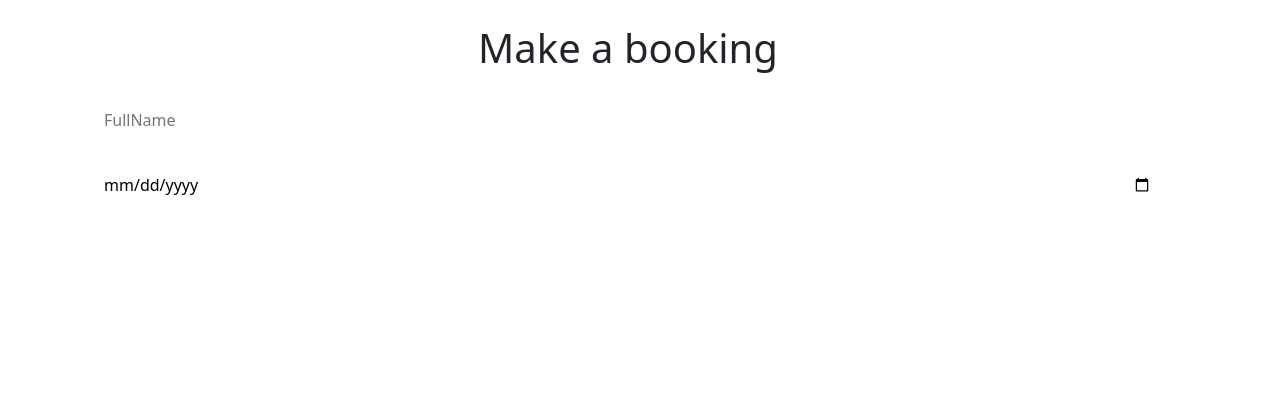
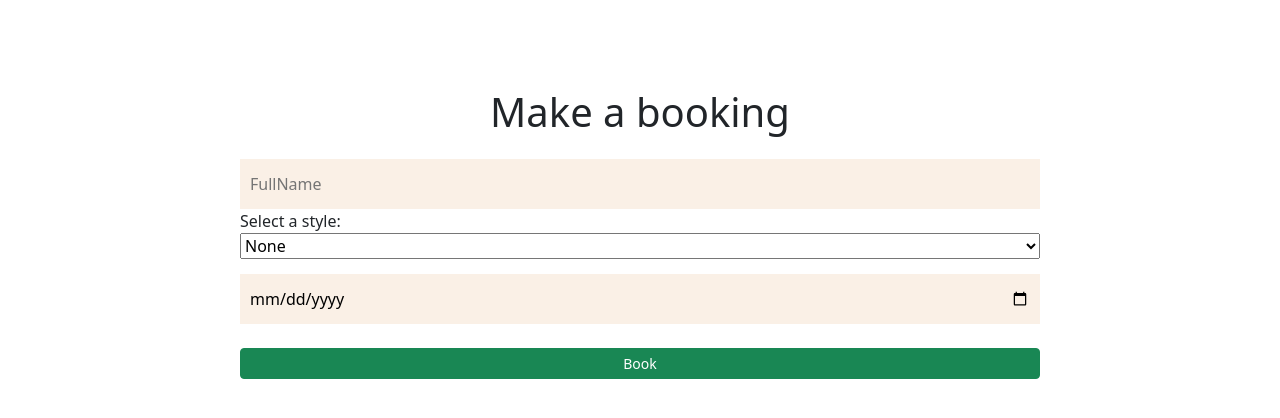
Before and after one commit to eureka03/BookingSystem, a React (Create React App) app: page /#/Book in a window 1280 px wide. Shown: the top 418 px of the page. Built offline with nearby package versions, Linux system fonts and the light colour scheme; some icons are missing.

Commit message:
Changes added

```diff
--- /dev/null
+++ b/src/Book.css
@@ -0,0 +1,12 @@
+.form-contain{
+    height:500px;
+    width:70%;
+}
+.form-contain input{
+    background-color:linen;
+
+}
+
+.form select{
+    margin-top:10px;
+}
--- a/src/Book.js
+++ b/src/Book.js
@@ -1,13 +1,33 @@
 import 'bootstrap/dist/css/bootstrap.css';
+import {useState} from 'react';
+import './Book.css'
 
 export default function Book(){
+    const initialdata = {fullname:"",date:""};
+    const [bookingData,setBookingData] = useState({initialdata});
+
+    const handleChange =(e)=>{
+        setBookingData({...bookingData,[e.target.name]:e.target.value});
+    }
+
     return(
-        <div className='container'>
-            <div className='row container row justify-content-center align-items-center'>
+        <div className=''>
+            <div className='container align-items-center form-contain p-5 mt-3'>
                 <h1 className='text-center'>Make a booking</h1>
                 <form>
-                    <input type='text' name='fullname' placeholder='FullName'/>
-                    <input type='date' name='date'/>
+                    <input type='text' name='fullname' value={bookingData.fullname} placeholder='FullName' onChange={handleChange}/>
+
+                    <label for='styles'>Select a style:</label>
+                    <select>
+                        <option name='none'>None</option>
+                        <option name='fade'>Fade</option>
+                        <option name='knotless'>Knotless Braids</option>
+                        <option name='wig'>Wig Install</option>
+                        <option name='manicure'>Manicure</option>
+                        <option name='pedicure'>Pedicure</option>
+                    </select>
+                    <input type='date'/>
+                    <button type='submit' className='btn btn-sm btn-success mt-4'>Book</button>
 
                 </form>
             </div>
```
